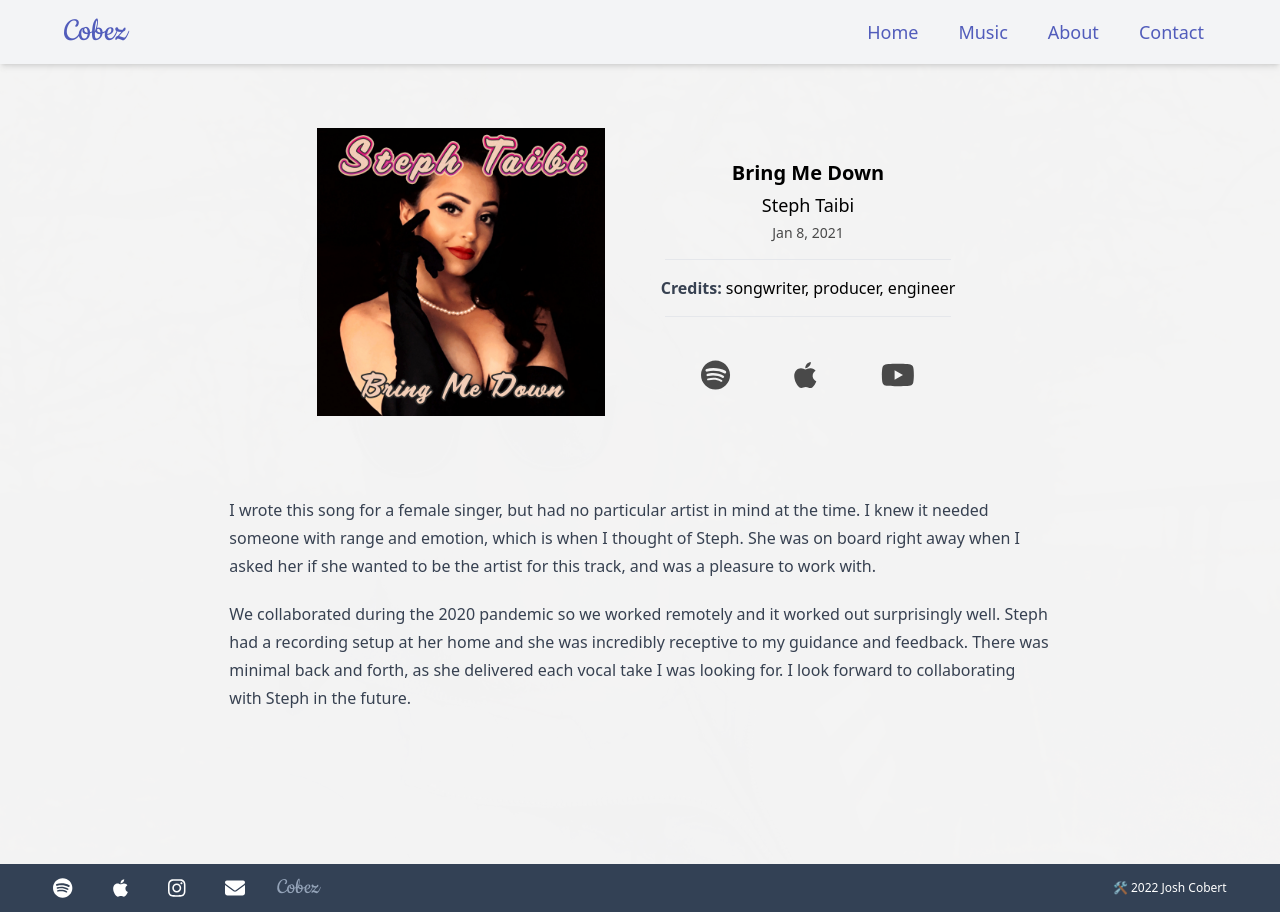
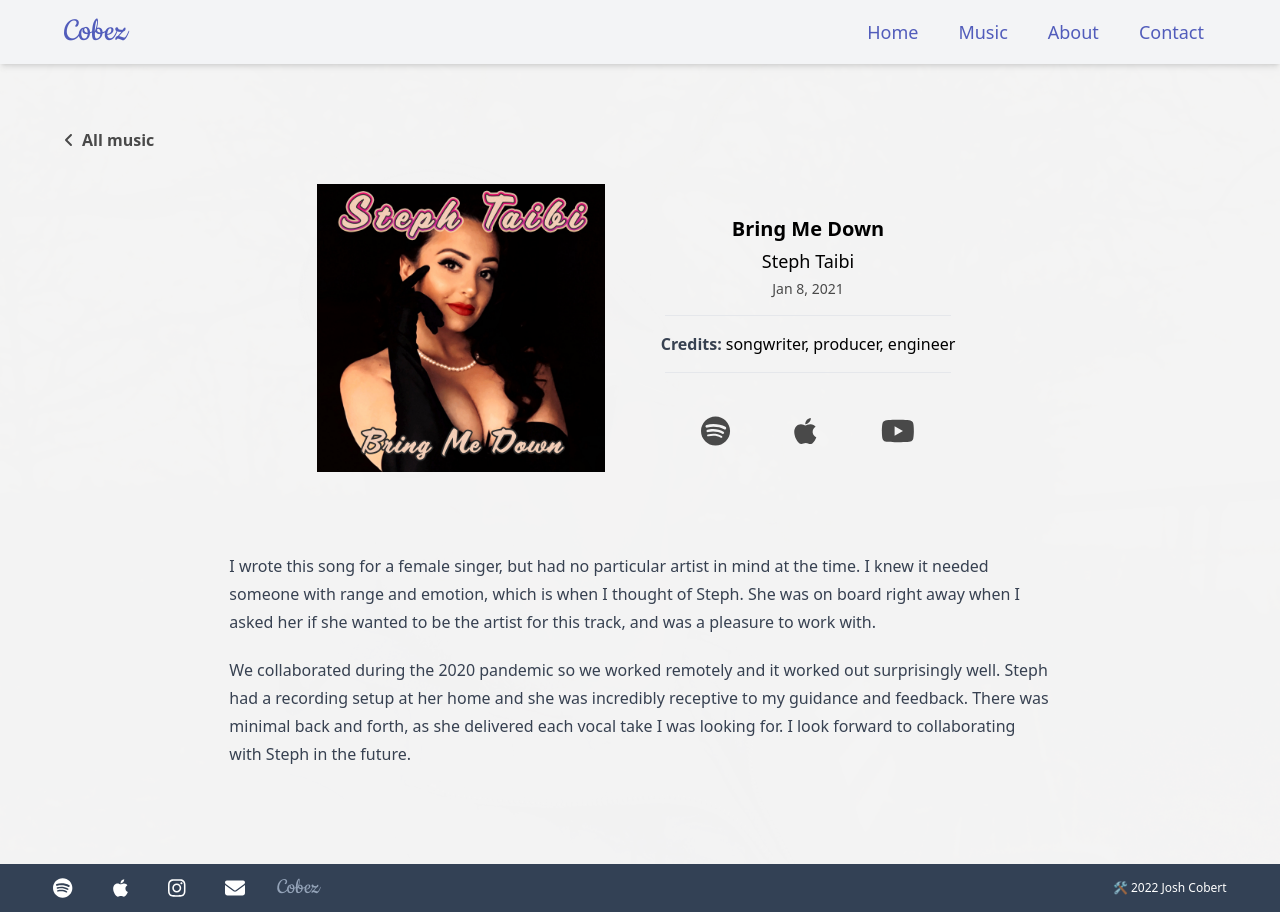
Before and after one commit to jcobert/cobez-music, a Next.js app: page /music/bring-me-down in a window 1280 px wide. Built offline with nearby package versions, Linux system fonts and the light colour scheme; a web font is replaced by a local one.

Commit message:
add page nav back link

```diff
--- a/pages/music/[slug].jsx
+++ b/pages/music/[slug].jsx
@@ -7,6 +7,8 @@ import {
   faApple,
   faYoutube,
 } from "@fortawesome/free-brands-svg-icons";
+import { faAngleLeft } from "@fortawesome/free-solid-svg-icons";
+import Link from "next/link";
 
 const credits = ["songwriter", "producer", "engineer"];
 
@@ -34,6 +36,20 @@ function Music({ frontmatter, markdown }) {
 
   return (
     <div className="bg-white/95 pt-4 md:pt-12 pb-16 md:pb-2 min-h-screen">
+      {/* Page Nav Link */}
+      <div className="w-constrain py-4">
+        <Link href="/music">
+          <a className="w-fit group text-theme-tertiary flex items-center gap-x-2 px-4 sm:px-0">
+            <FontAwesomeIcon
+              className="text-theme-tertiary group-hover:text-theme-primary transition"
+              icon={faAngleLeft}
+            />
+            <span className="font-bold group-hover:text-theme-primary transition">
+              All music
+            </span>
+          </a>
+        </Link>
+      </div>
       <div className="flex flex-col md:flex-row gap-x-4 justify-center items-center">
         {/* Album artwork */}
         <div className="w-8/12 sm:w-6/12 md:w-4/12 max-w-xs p-4">
--- a/styles/globals.css
+++ b/styles/globals.css
@@ -4,6 +4,6 @@
 
 @layer components {
   .w-constrain {
-    @apply max-w-layoutMax px-2 sm:px-4 md:px-10 lg:px-16;
+    @apply max-w-layoutMax px-2 sm:px-8 md:px-10 lg:px-16;
   }
 }
```
